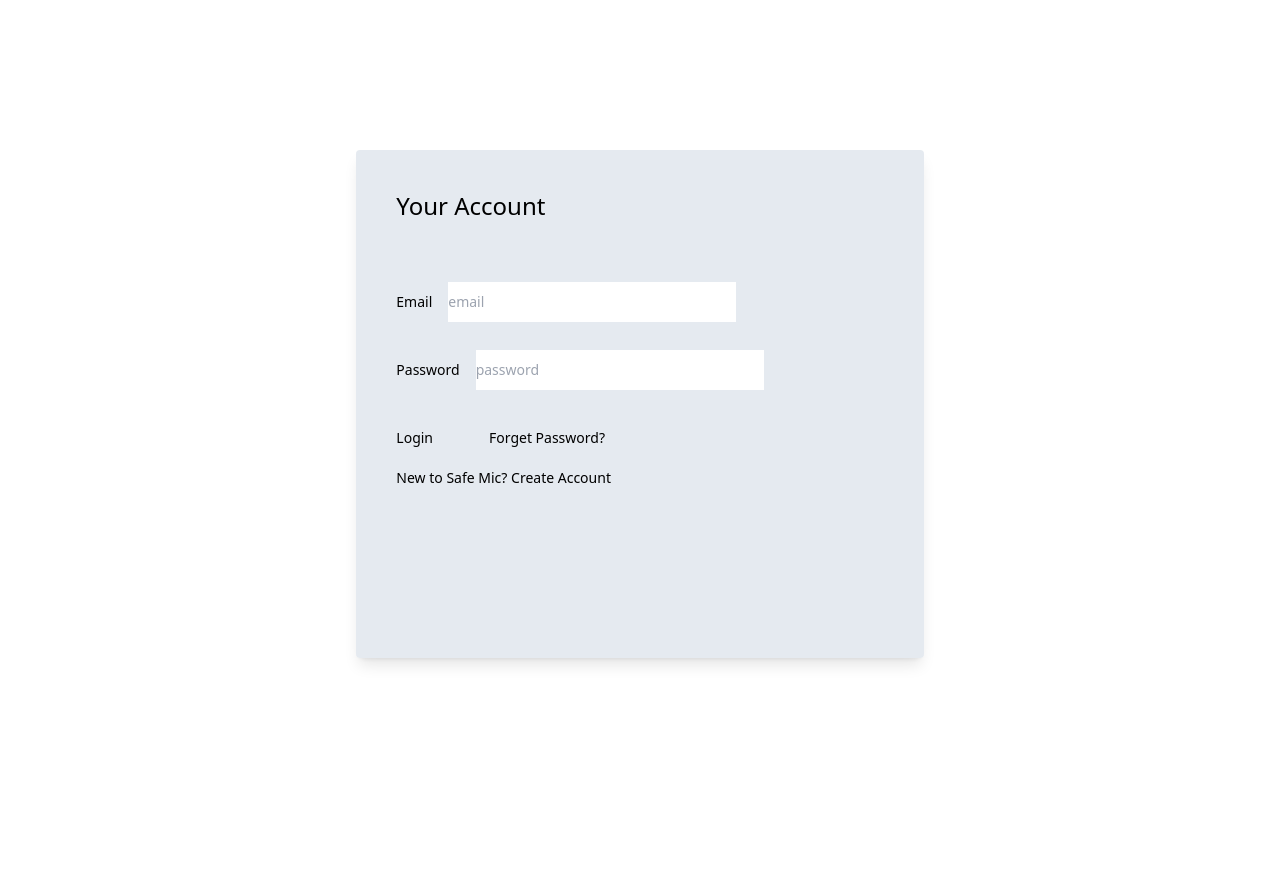
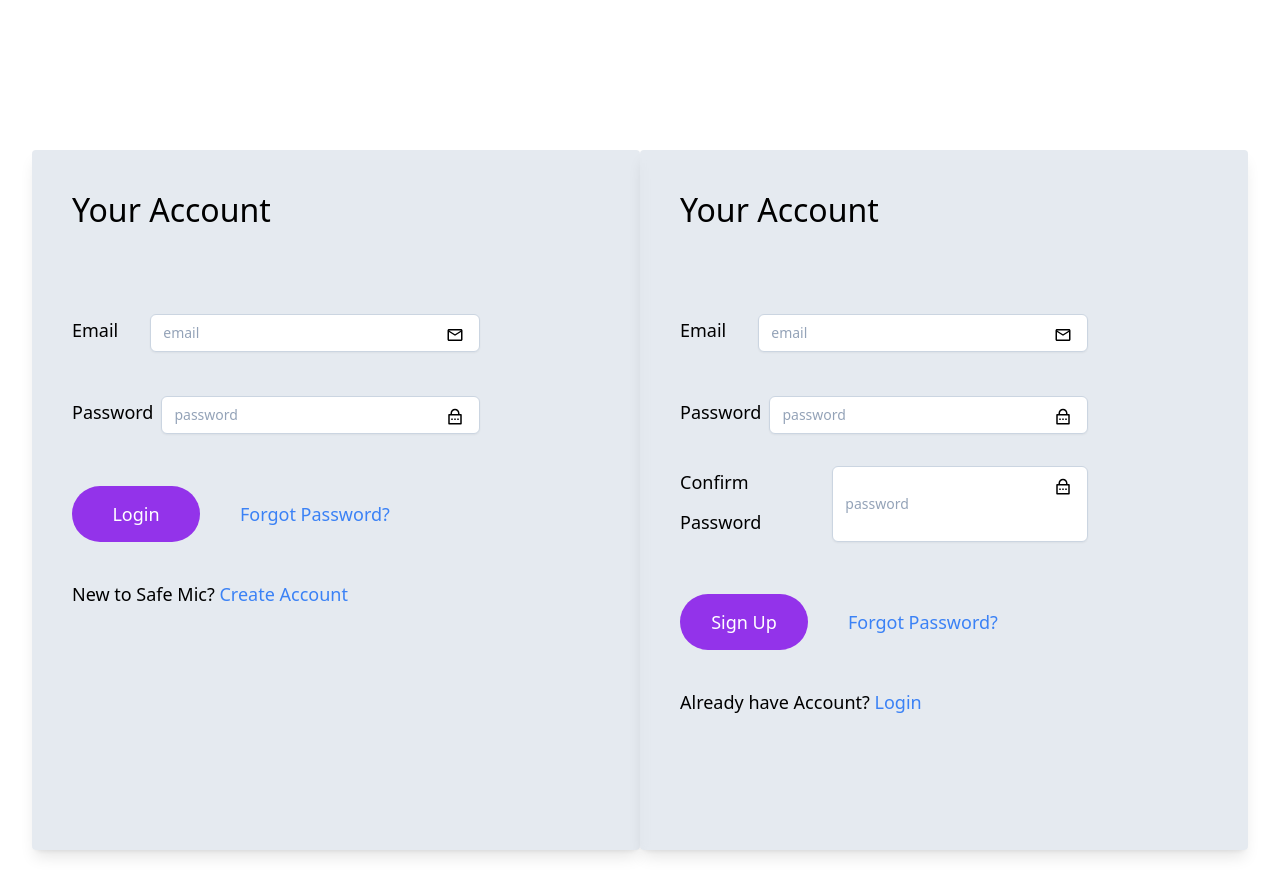
Before and after one commit to Kad-19/safe-mic-project, a React (Vite) app: page / in a window 1280 px wide. Shown: the top 896 px of the page. Before the commit the page ends 808 px from the top, so only its background shows below. Built offline with nearby package versions, Linux system fonts and the light colour scheme.

Commit message:
update login/signin

```diff
--- a/package.json
+++ b/package.json
@@ -12,7 +12,8 @@
   "dependencies": {
     "react": "^18.2.0",
     "react-dom": "^18.2.0",
-    "react-icons": "^5.0.1"
+    "react-icons": "^5.0.1",
+    "react-router-dom": "^6.22.3"
   },
   "devDependencies": {
     "@types/react": "^18.2.66",
--- a/src/App.jsx
+++ b/src/App.jsx
@@ -1,11 +1,13 @@
 import React from 'react'
-import LoginPage from './component/LoginPage/LoginPage'
+import LoginPage from './component/LoginPage'
+import Reg from './component/Reg'
 
 const App = () => {
   return (
     <div className="flex justify-center it p-[150px]">
 
       <LoginPage/>
+      <Reg/>
     </div>
 
   )
--- /dev/null
+++ b/src/component/LoginPage.jsx
@@ -0,0 +1,42 @@
+import React from 'react';
+import { MdOutlineMail } from "react-icons/md";
+import { RiLockPasswordLine } from "react-icons/ri";
+
+
+const LoginPage = () => {
+  return (
+    <div className="flex bg-slate-300 border-slate-500 rounded pt-10 pl-10 pr-40 pb-32 shadow-lg backdrop-blur-sm bg-opacity-50 text-sm/[40px] ">
+      <form action="">
+        <h1 className="text-[32px] pb-10 ">Your Account</h1>
+        <div className="relative my-10 flex space-x-8 text-[18px]">
+         <label htmlFor="">Email</label>
+          <input type="email" className="mt-1 block w-full px-3 py-2 bg-white border border-slate-300 rounded-md text-sm shadow-sm placeholder-slate-400
+      focus:outline-none focus:border-purple-500 focus:ring-1 focus:ring-purple-500
+      disabled:bg-slate-50 disabled:text-slate-500 disabled:border-slate-200 disabled:shadow-none
+      " placeholder="email" required />
+      <MdOutlineMail className='absolute top-4 right-4'/>
+        </div>
+        <div className="relative my-7 flex space-x-2 text-[18px]">
+        <label htmlFor=""> Password</label>
+          <input type="password" className=" mt-1 block w-full px-3 py-2 bg-white border border-slate-300 rounded-md text-sm shadow-sm placeholder-slate-400
+      focus:outline-none focus:border-purple-500 focus:ring-1 focus:ring-purple-500
+      disabled:bg-slate-50 disabled:text-slate-500 disabled:border-slate-200 disabled:shadow-none" placeholder="password" required />
+      <RiLockPasswordLine className='absolute top-4 right-4'/>
+        </div>
+
+        <div className="flex space-x-10 space-y-8 text-[18px] ">
+          <button type="submit" className='w-32 mb-8  mt-6 rounded-full bg-purple-600 text-white hover:bg-purple-800 py-2 transition-colors duration-200'>Login</button>
+
+          <div className="self-auto w-60 text-blue-500">
+            <a href="#" >Forgot Password?</a>
+          </div>
+        </div>
+        <div className="register text-[18px]">
+          <p> New to Safe Mic? <a href="#" className='text-blue-500' >Create Account</a></p>
+        </div>
+      </form>
+    </div>
+  );
+}
+
+export default LoginPage;
--- a/src/component/LoginPage/LoginPage.jsx
+++ /dev/null
@@ -1,32 +0,0 @@
-import React from 'react';
-import { MdOutlineMail } from "react-icons/md";
-import { RiLockPasswordLine } from "react-icons/ri";
-
-const LoginPage = () => {
-  return (
-    <div className="flex bg-slate-300 border-slate-500 rounded pt-10 pl-10 pr-40 pb-40 shadow-lg backdrop-blur-sm bg-opacity-50 text-sm/[40px] ">
-      <form action="">
-        <h1 className="text-2xl pb-10 ">Your Account</h1>
-        <div className="relative my-5 flex space-x-4 ">
-         <lable htmlFor="">Email</lable>
-          <input type="email" className="block w-72 py-2.5 px-0 text-sm border-gray-300 appearance-none dark:focus:border-blue-50" placeholder="email" required />
-        </div>
-        <div className="relative my-7 flex space-x-4">
-        <lable htmlFor=""> Password</lable>
-          <input type="password" className="block w-72 py-2.5 px-0 text-sm border-gray-300 appearance-none dark:focus:border-blue-50" placeholder="password" required />
-        </div>
-        <div className="flex space-x-14">
-          <button type="submit">Login</button>
-          <div className="forget-pass">
-            <a href="#">Forget Password?</a>
-          </div>
-        </div>
-        <div className="register">
-          <p> New to Safe Mic? <a href="#">Create Account</a></p>
-        </div>
-      </form>
-    </div>
-  );
-}
-
-export default LoginPage;
--- /dev/null
+++ b/src/component/Reg.jsx
@@ -0,0 +1,51 @@
+import React, { useState } from 'react';
+import { MdOutlineMail } from "react-icons/md";
+import { RiLockPasswordLine } from "react-icons/ri";
+
+const Reg = () => {
+  const [action,SetAction]= useState("sign up")
+  return (
+    <div className="flex bg-slate-300 border-slate-500 rounded pt-10 pl-10 pr-40 pb-32 shadow-lg    backdrop-blur-sm bg-opacity-50 text-sm/[40px] ">
+    <form action="">
+
+      <h1 className="text-[32px] pb-10 ">Your Account</h1>
+      <div className="relative my-10 flex space-x-8 text-[18px]">
+       <label htmlFor="">Email</label>
+        <input type="email" className="mt-1 block w-full px-3 py-2 bg-white border border-slate-300 rounded-md text-sm shadow-sm placeholder-slate-400
+    focus:outline-none focus:border-purple-500 focus:ring-1 focus:ring-purple-500
+    disabled:bg-slate-50 disabled:text-slate-500 disabled:border-slate-200 disabled:shadow-none
+    " placeholder="email" required />
+    <MdOutlineMail className='absolute top-4 right-4'/>
+      </div>
+      <div className="relative my-7 flex space-x-2 text-[18px]">
+      <label htmlFor=""> Password</label>
+        <input type="password" className=" mt-1 block w-full px-3 py-2 bg-white border border-slate-300 rounded-md text-sm shadow-sm placeholder-slate-400
+    focus:outline-none focus:border-purple-500 focus:ring-1 focus:ring-purple-500
+    disabled:bg-slate-50 disabled:text-slate-500 disabled:border-slate-200 disabled:shadow-none" placeholder="password" required />
+    <RiLockPasswordLine className='absolute top-4 right-4'/>
+      </div>
+
+    <div className="relative my-7 flex space-x-2 text-[18px] ">
+      <label htmlFor="" className='w-60'>Confirm Password</label>
+        <input type="password" className=" mt-1 block w-full px-3 py-2 bg-white border border-slate-300 rounded-md text-sm shadow-sm placeholder-slate-400
+    focus:outline-none focus:border-purple-500 focus:ring-1 focus:ring-purple-500
+    disabled:bg-slate-50 disabled:text-slate-500 disabled:border-slate-200 disabled:shadow-none" placeholder="password" required />
+    <RiLockPasswordLine className='absolute top-4 right-4'/>
+    </div>
+
+      <div className="flex space-x-10 space-y-8 text-[18px] ">
+        <button type="submit" className='w-32 mb-8  mt-6 rounded-full bg-purple-600 text-white hover:bg-purple-800 py-2 transition-colors duration-200' onClick={()=>{SetAction("Sign Up")}} >Sign Up</button>
+
+        <div className="self-auto w-60 text-blue-500 cursor-pointer" >
+          <span> Forgot Password? </span>
+        </div>
+      </div>
+      <div className="register text-[18px]">
+        <p> Already have Account? <span  className='text-blue-500 cursor-pointer'  >Login</span></p>
+      </div>
+    </form>
+  </div>
+  )
+}
+
+export default Reg
```
Also changed, not shown: src/App.css (deleted), 1 other file (tests, documents, lock files or other folders).
